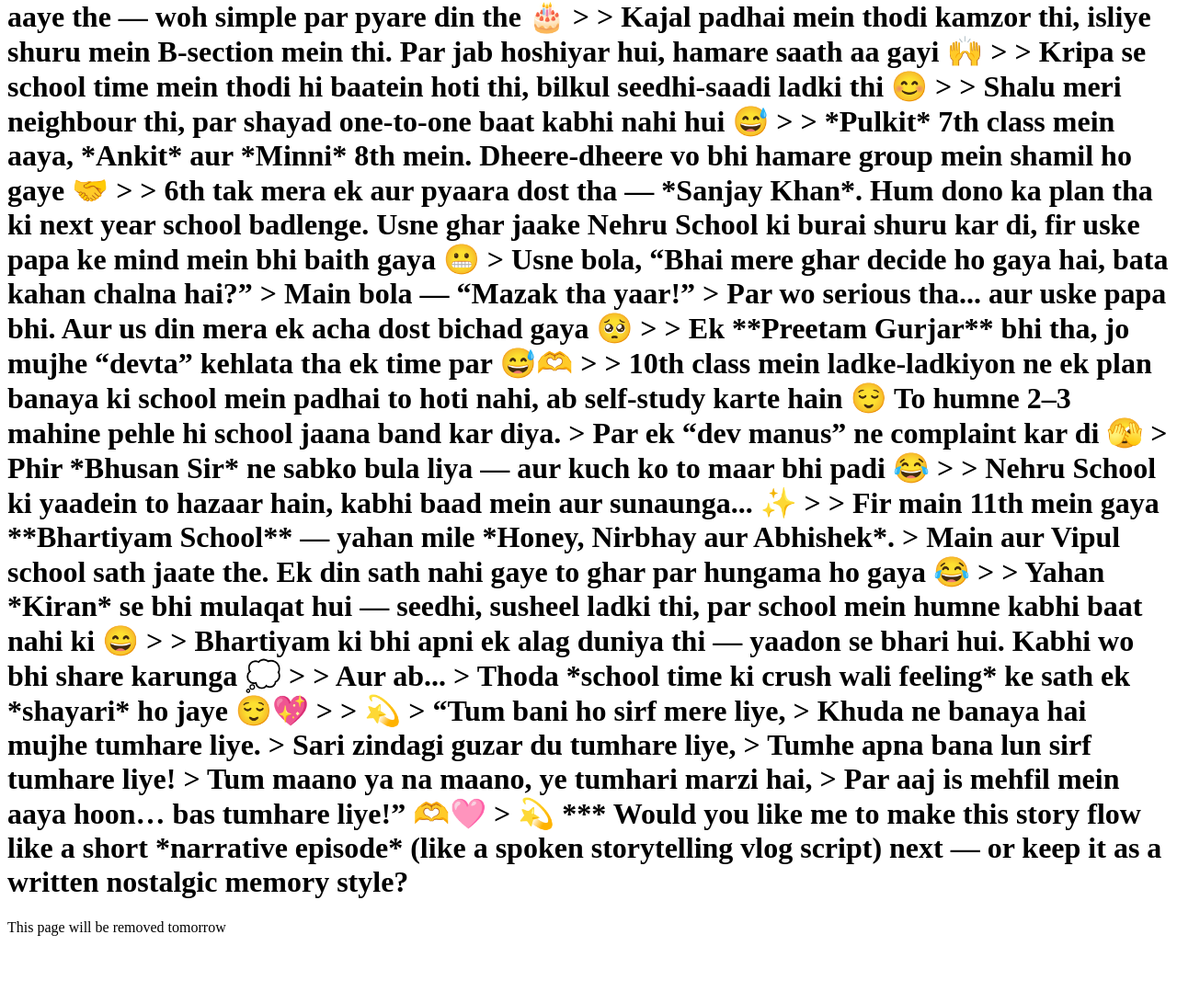
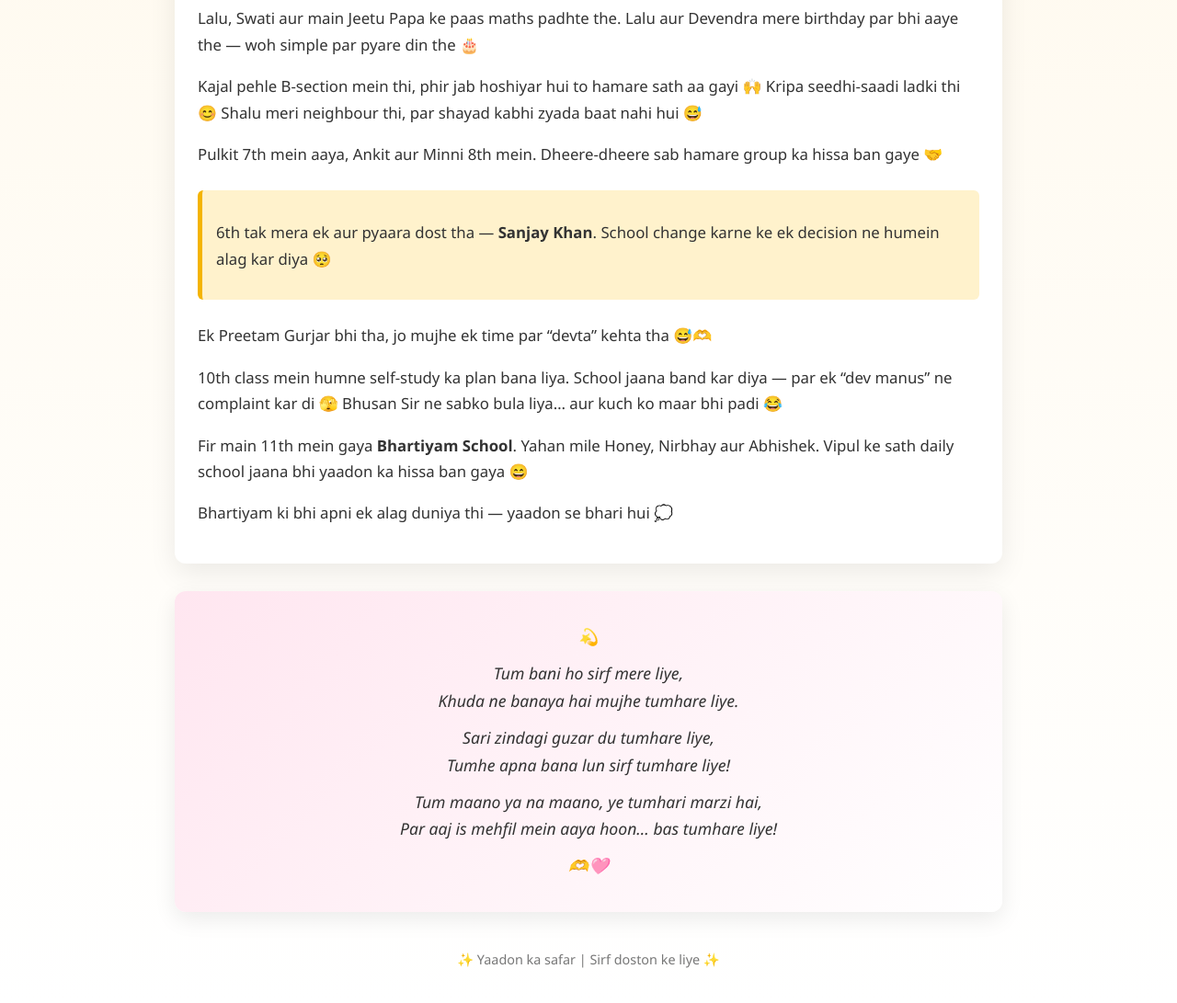
Before and after one commit to hemantssharma/school-reunion, a plain HTML site: page docs/index.html in a window 1280 px wide. Shown: the part 810-1901 px from the top of the page at 92% size. Before the commit the page ends 1844 px from the top, so only its background shows below. Drawn offline with Linux system fonts and the light colour scheme.

Commit message:
Update index.html

```diff
--- a/docs/index.html
+++ b/docs/index.html
@@ -1,83 +1,199 @@
 <!DOCTYPE html>
-<html>
+<html lang="hi">
 <head>
-  <title>24 Hour Demo</title>
+  <meta charset="UTF-8" />
+  <meta name="viewport" content="width=device-width, initial-scale=1.0"/>
+  <title>School Journey | Yaadon Ka Safar</title>
+
+  <style>
+    body {
+      margin: 0;
+      font-family: "Segoe UI", system-ui, -apple-system, sans-serif;
+      background: linear-gradient(to bottom, #fff7e6, #ffffff);
+      color: #333;
+      line-height: 1.7;
+    }
+
+    .container {
+      max-width: 900px;
+      margin: auto;
+      padding: 20px;
+    }
+
+    header {
+      text-align: center;
+      padding: 30px 20px;
+    }
+
+    header h1 {
+      font-size: 2.2rem;
+      margin-bottom: 10px;
+    }
+
+    header p {
+      font-size: 1.1rem;
+      color: #555;
+    }
+
+    .story {
+      background: #ffffff;
+      padding: 25px;
+      border-radius: 12px;
+      box-shadow: 0 10px 30px rgba(0,0,0,0.08);
+      margin-bottom: 30px;
+    }
+
+    .story p {
+      margin-bottom: 15px;
+      font-size: 1.05rem;
+    }
+
+    .highlight {
+      background: #fff2cc;
+      padding: 15px;
+      border-left: 5px solid #f4b400;
+      border-radius: 6px;
+      margin: 25px 0;
+    }
+
+    .shayari {
+      background: linear-gradient(135deg, #ffe6f0, #fff);
+      padding: 25px;
+      border-radius: 12px;
+      text-align: center;
+      font-size: 1.1rem;
+      box-shadow: 0 8px 25px rgba(0,0,0,0.08);
+    }
+
+    .shayari p {
+      margin: 10px 0;
+      font-style: italic;
+    }
+
+    footer {
+      text-align: center;
+      margin-top: 40px;
+      font-size: 0.9rem;
+      color: #777;
+    }
+  </style>
 </head>
+
 <body>
-  <h1>
 
-    👋 Hello Friends
+  <div class="container">
 
-This is a lovely and heartfelt school-life story! Let’s give it a polished, emotional, and entertaining glow — keeping your original feelings intact, but with smoother flow, expressive wording, and a hint of poetic “shayari” energy 💫
+    <header>
+      <h1>🌞 Hello Doston!</h1>
+      <p>Ek safar — dosti, shararat aur bachpan ke anmol pal 💭✨</p>
+    </header>
 
-***
+    <div class="story">
 
-> 🌞 **Hello Doston!**
->
-> Chalo shuru karte hain *meri school journey* — ek aisi kahani jisme dosti, shararat aur bachpan ke anmol pal hain 💭💫
->
-> Meri pehli school thi **Gyan Jyoti Public School**. Wahi meri pehli dost bani — *Nikki* 👧 (jo meri neighbour bhi thi). Lekin ye bhi sach hai, school ke baad humne fir kabhi baat nahi ki 😅.
-> School ka ek interesting scene tha — agar koi bacha school nahi aata tha, to principal mujhe aur Nikki ko unke ghar bhej dete the! 😄
->
-> Fir second class mein aaya **Nehru School**. Agar tum logon ko yaad ho, LKG mein *mera bhai Gulshan* bhi sath padhta tha. Par vo bohot hoshiyaar nikla — usne UKG, first, aur second ek saal mein complete kar li! 🧠 Isliye do saal mujhse aage nikal gaya. Agar aisa na hota to shayad aaj wo bhi hamare group ka hissa hota.
->
-> Jab main 2nd mein aaya, vo 4th mein pahunch gaya tha. Nehru school mein sabse pehle *Amit* se mila, phir dheere-dheere *Vipul, Devendra, Gama aur Lalu* dost bane. 😎
->
-> Hamare papa bhi apas mein ache dost the. Ek ladki *Swati* thi, jo pehle humare sath hoti thi, fir pata laga ki “main to ladki hoon, apne jhund mein jaati hoon,” aur fir chali gayi 🙃
->
-> **Yaad hai Lala ka time?** Mujhe to abhi bhi woh rochak pal yaad hai 😂
->
-> Vipul ko main pehle se jaanta tha — humari dukan ke paas waale ghar se.
-> Gama bhi wahi rehta tha, aur Lalu to mera tuition partner tha. Main uske ghar tuition jata tha kyunki *Deena Sir* kehte the, “tera sath iske bhi bhale ke liye hai thoda padhega” 😂
->
-> Lalu, Swati aur main *Jeetu Papa* ke paas maths padhte the. Lalu aur Devendra mere birthday par bhi aaye the — woh simple par pyare din the 🎂
->
-> Kajal padhai mein thodi kamzor thi, isliye shuru mein B-section mein thi. Par jab hoshiyar hui, hamare saath aa gayi 🙌
->
-> Kripa se school time mein thodi hi baatein hoti thi, bilkul seedhi-saadi ladki thi 😊
->
-> Shalu meri neighbour thi, par shayad one-to-one baat kabhi nahi hui 😅
->
-> *Pulkit* 7th class mein aaya, *Ankit* aur *Minni* 8th mein. Dheere-dheere vo bhi hamare group mein shamil ho gaye 🤝
->
-> 6th tak mera ek aur pyaara dost tha — *Sanjay Khan*. Hum dono ka plan tha ki next year school badlenge. Usne ghar jaake Nehru School ki burai shuru kar di, fir uske papa ke mind mein bhi baith gaya 😬
-> Usne bola, “Bhai mere ghar decide ho gaya hai, bata kahan chalna hai?”
-> Main bola — “Mazak tha yaar!”
-> Par wo serious tha... aur uske papa bhi. Aur us din mera ek acha dost bichad gaya 🥺
->
-> Ek **Preetam Gurjar** bhi tha, jo mujhe “devta” kehlata tha ek time par 😅🫶
->
-> 10th class mein ladke-ladkiyon ne ek plan banaya ki school mein padhai to hoti nahi, ab self-study karte hain 😌 To humne 2–3 mahine pehle hi school jaana band kar diya.
-> Par ek “dev manus” ne complaint kar di 🫣
-> Phir *Bhusan Sir* ne sabko bula liya — aur kuch ko to maar bhi padi 😂
->
-> Nehru School ki yaadein to hazaar hain, kabhi baad mein aur sunaunga... ✨
->
-> Fir main 11th mein gaya **Bhartiyam School** — yahan mile *Honey, Nirbhay aur Abhishek*.
-> Main aur Vipul school sath jaate the. Ek din sath nahi gaye to ghar par hungama ho gaya 😂
->
-> Yahan *Kiran* se bhi mulaqat hui — seedhi, susheel ladki thi, par school mein humne kabhi baat nahi ki 😄
->
-> Bhartiyam ki bhi apni ek alag duniya thi — yaadon se bhari hui. Kabhi wo bhi share karunga 💭
->
-> Aur ab...
-> Thoda *school time ki crush wali feeling* ke sath ek *shayari* ho jaye 😌💖
->
-> 💫
-> “Tum bani ho sirf mere liye,
-> Khuda ne banaya hai mujhe tumhare liye.
-> Sari zindagi guzar du tumhare liye,
-> Tumhe apna bana lun sirf tumhare liye!
-> Tum maano ya na maano, ye tumhari marzi hai,
-> Par aaj is mehfil mein aaya hoon… bas tumhare liye!” 🫶🩷
-> 💫
+      <p>
+        Chalo shuru karte hain meri school journey — ek aisi kahani jisme dosti, shararat aur bachpan ke anmol pal hain 💫
+      </p>
 
-***
+      <p>
+        Meri pehli school thi <strong>Gyan Jyoti Public School</strong>. Wahi meri pehli dost bani — <strong>Nikki</strong> 👧
+        (jo meri neighbour bhi thi). Lekin ye bhi sach hai ki school ke baad humne fir kabhi baat nahi ki 😅
+      </p>
 
-Would you like me to make this story flow like a short *narrative episode* (like a spoken storytelling vlog script) next — or keep it as a written nostalgic memory style?
+      <p>
+        School ka ek interesting scene tha — agar koi bacha school nahi aata tha,
+        to principal mujhe aur Nikki ko unke ghar bhej dete the! 😄
+      </p>
 
+      <p>
+        Fir second class mein aaya <strong>Nehru School</strong>. LKG mein mera bhai Gulshan bhi sath padhta tha.
+        Par vo bohot hoshiyaar nikla — UKG, first aur second ek saal mein complete kar li! 🧠
+        Isliye do saal mujhse aage nikal gaya.
+      </p>
 
-  </h1>
-  <p>This page will be removed tomorrow</p>
+      <p>
+        Nehru School mein sabse pehle Amit se mila, phir dheere-dheere Vipul,
+        Devendra, Gama aur Lalu dost bane 😎
+      </p>
+
+      <p>
+        Hamare papa bhi apas mein ache dost the. Ek ladki Swati thi,
+        jo pehle humare sath hoti thi, phir ek din boli —
+        <em>“main to ladki hoon, apne jhund mein jaati hoon”</em> 🙃
+      </p>
+
+      <p>
+        Vipul ko main pehle se jaanta tha — humari dukan ke paas waale ghar se.
+        Gama bhi wahi rehta tha, aur Lalu mera tuition partner tha.
+      </p>
+
+      <p>
+        Lalu, Swati aur main Jeetu Papa ke paas maths padhte the.
+        Lalu aur Devendra mere birthday par bhi aaye the —
+        woh simple par pyare din the 🎂
+      </p>
+
+      <p>
+        Kajal pehle B-section mein thi, phir jab hoshiyar hui to hamare sath aa gayi 🙌
+        Kripa seedhi-saadi ladki thi 😊
+        Shalu meri neighbour thi, par shayad kabhi zyada baat nahi hui 😅
+      </p>
+
+      <p>
+        Pulkit 7th mein aaya, Ankit aur Minni 8th mein.
+        Dheere-dheere sab hamare group ka hissa ban gaye 🤝
+      </p>
+
+      <div class="highlight">
+        <p>
+          6th tak mera ek aur pyaara dost tha — <strong>Sanjay Khan</strong>.
+          School change karne ke ek decision ne humein alag kar diya 🥺
+        </p>
+      </div>
+
+      <p>
+        Ek Preetam Gurjar bhi tha, jo mujhe ek time par “devta” kehta tha 😅🫶
+      </p>
+
+      <p>
+        10th class mein humne self-study ka plan bana liya.
+        School jaana band kar diya — par ek “dev manus” ne complaint kar di 🫣
+        Bhusan Sir ne sabko bula liya… aur kuch ko maar bhi padi 😂
+      </p>
+
+      <p>
+        Fir main 11th mein gaya <strong>Bhartiyam School</strong>.
+        Yahan mile Honey, Nirbhay aur Abhishek.
+        Vipul ke sath daily school jaana bhi yaadon ka hissa ban gaya 😄
+      </p>
+
+      <p>
+        Bhartiyam ki bhi apni ek alag duniya thi — yaadon se bhari hui 💭
+      </p>
+
+    </div>
+
+    <div class="shayari">
+      <p>💫</p>
+      <p>
+        Tum bani ho sirf mere liye,<br/>
+        Khuda ne banaya hai mujhe tumhare liye.
+      </p>
+      <p>
+        Sari zindagi guzar du tumhare liye,<br/>
+        Tumhe apna bana lun sirf tumhare liye!
+      </p>
+      <p>
+        Tum maano ya na maano, ye tumhari marzi hai,<br/>
+        Par aaj is mehfil mein aaya hoon… bas tumhare liye!
+      </p>
+      <p>🫶🩷</p>
+    </div>
+
+    <footer>
+      <p>✨ Yaadon ka safar | Sirf doston ke liye ✨</p>
+    </footer>
+
+  </div>
+
 </body>
 </html>
```
